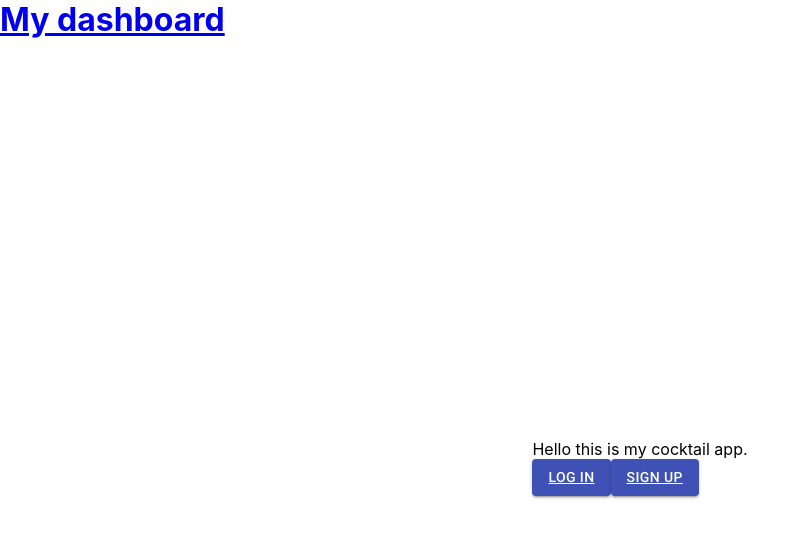
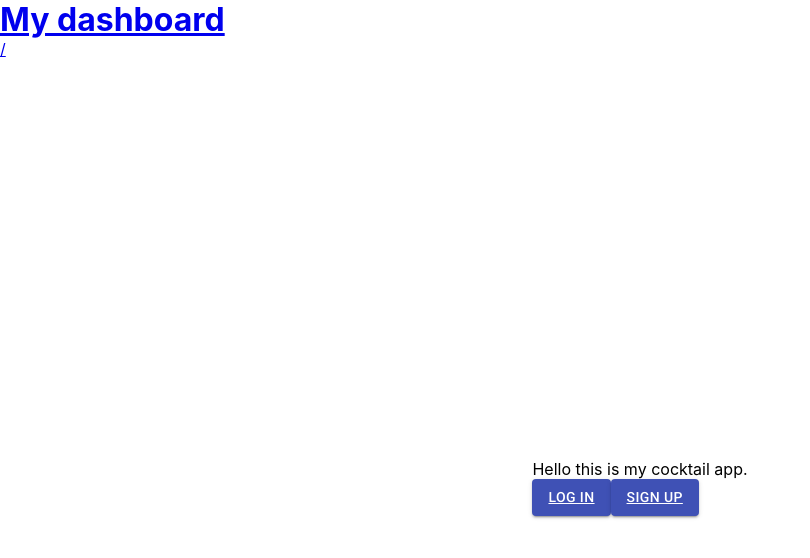
Before and after one commit to 21mooie/bartendr-web, a React (Create React App) app: page / in a window 1280 px wide. Shown: the top 558 px of the page, without its empty margins (0-810 px from the left). Built offline with nearby package versions, Linux system fonts and the light colour scheme.

Commit message:
Use Location from react-router-dom to tell Navigation which route we currently are on

```diff
--- a/src/components/Navigation/Navigation.js
+++ b/src/components/Navigation/Navigation.js
@@ -1,10 +1,16 @@
-import React from "react";
-import {Link} from "react-router-dom";
+import React, {useEffect, useState} from "react";
+import {Link, useLocation } from "react-router-dom";
 
 const Navigation = () => {
+  const routerLocation = useLocation();
+  const [location, setLocation] = useState(routerLocation.pathname);
+  useEffect(() => {
+     setLocation(routerLocation.pathname);
+  }, [routerLocation.pathname]);
   return <div>
     <Link to="dashboard">
       <h1>My dashboard</h1>
+      <p>{location}</p>
     </Link>
   </div>
 }
```
